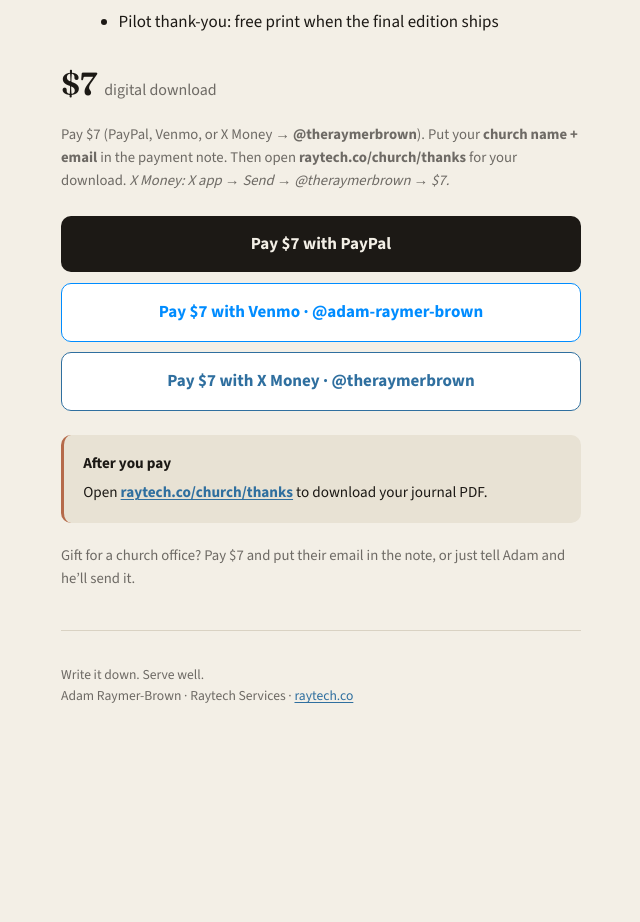
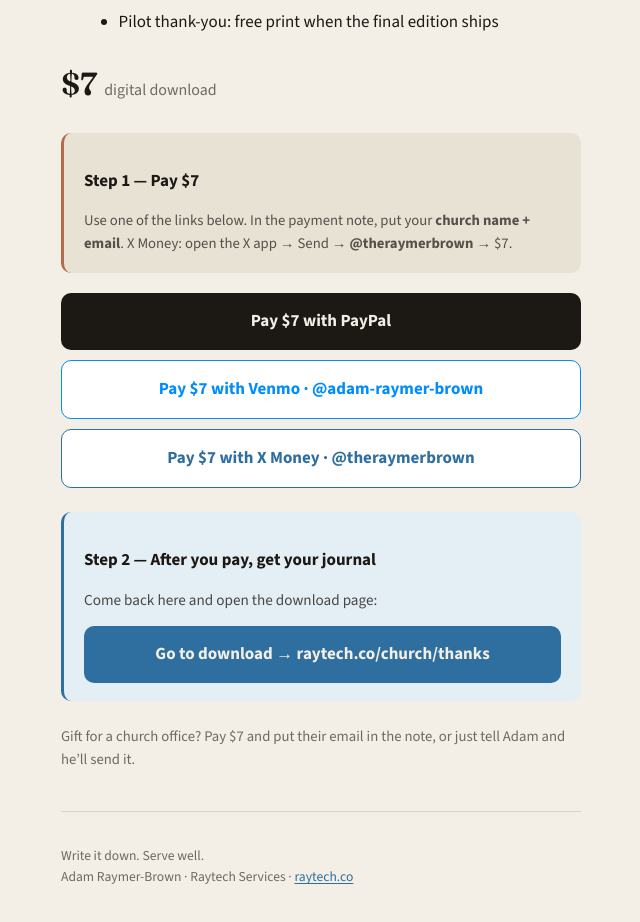
Before and after one commit to RaytechServices/raytech-web, a Next.js app: page /church in a window 1280 px wide. Shown: the part 388-1310 px from the top of the page, without its empty margins (319-959 px from the left). Before the commit the page ends 1164 px from the top, so only its background shows below. Built offline with nearby package versions, Linux system fonts and the light colour scheme.

Commit message:
Clarify /church: Step 1 pay, Step 2 download link

```diff
--- a/src/app/church/page.tsx
+++ b/src/app/church/page.tsx
@@ -5,6 +5,15 @@ export const metadata: Metadata = {
   title: "The 12-Week Tech Journal — $7 Pilot | Raytech Services",
   description:
     "Get church tech out of your head — from scattered notes to one written place. $7 digital pilot.",
+};
+
+const btnBase = {
+  display: "block",
+  textAlign: "center",
+  textDecoration: "none",
+  fontWeight: 700,
+  padding: "0.95rem 1rem",
+  borderRadius: 10,
 };
 
 export default function ChurchJournalPage() {
@@ -74,33 +83,36 @@ export default function ChurchJournalPage() {
           <li style={{ margin: "0.4rem 0" }}>“I don’t know” is a good answer</li>
           <li style={{ margin: "0.4rem 0" }}>Pilot thank-you: free print when the final edition ships</li>
         </ul>
-        <p style={{ fontFamily: "Fraunces, Georgia, serif", fontSize: "2rem", fontWeight: 700, margin: "1.25rem 0 0.35rem" }}>
+
+        <p style={{ fontFamily: "Fraunces, Georgia, serif", fontSize: "2rem", fontWeight: 700, margin: "1.25rem 0 1.5rem" }}>
           $7{" "}
           <span style={{ fontSize: "1rem", fontWeight: 500, color: "rgba(28,25,21,0.62)", fontFamily: '"Source Sans 3", sans-serif' }}>
             digital download
           </span>
         </p>
-        <p style={{ fontSize: "0.92rem", color: "rgba(28,25,21,0.62)", marginBottom: "1.5rem" }}>
-          Pay $7 (PayPal, Venmo, or X Money → <strong>@theraymerbrown</strong>). Put your{" "}
-          <strong>church name + email</strong> in the payment note. Then open{" "}
-          <strong>raytech.co/church/thanks</strong> for your download.{" "}
-          <em>X Money: X app → Send → @theraymerbrown → $7.</em>
-        </p>
-        <div style={{ display: "flex", flexDirection: "column", gap: "0.65rem", margin: "1.25rem 0" }}>
+
+        <div
+          style={{
+            background: "#e8e2d4",
+            borderRadius: 10,
+            padding: "1.15rem 1.25rem",
+            marginBottom: "1.25rem",
+            borderLeft: "3px solid #b56a4a",
+          }}
+        >
+          <p style={{ fontWeight: 700, marginBottom: "0.45rem" }}>Step 1 — Pay $7</p>
+          <p style={{ fontSize: "0.92rem", color: "rgba(28,25,21,0.72)", marginBottom: 0 }}>
+            Use one of the links below. In the payment note, put your <strong>church name + email</strong>.
+            X Money: open the X app → Send → <strong>@theraymerbrown</strong> → $7.
+          </p>
+        </div>
+
+        <div style={{ display: "flex", flexDirection: "column", gap: "0.65rem", margin: "0 0 1.5rem" }}>
           <a
             href="https://www.paypal.com/paypalme/adamraymer826/7"
             target="_blank"
             rel="noopener noreferrer"
-            style={{
-              display: "block",
-              textAlign: "center",
-              textDecoration: "none",
-              fontWeight: 700,
-              padding: "0.95rem 1rem",
-              borderRadius: 10,
-              background: "#1c1915",
-              color: "#f3efe6",
-            }}
+            style={{ ...btnBase, background: "#1c1915", color: "#f3efe6" }}
           >
             Pay $7 with PayPal
           </a>
@@ -108,17 +120,7 @@ export default function ChurchJournalPage() {
             href="https://venmo.com/u/adam-raymer-brown?txn=pay&amount=7&note=12-Week%20Tech%20Journal"
             target="_blank"
             rel="noopener noreferrer"
-            style={{
-              display: "block",
-              textAlign: "center",
-              textDecoration: "none",
-              fontWeight: 700,
-              padding: "0.95rem 1rem",
-              borderRadius: 10,
-              border: "1.5px solid #008CFF",
-              color: "#008CFF",
-              background: "#fff",
-            }}
+            style={{ ...btnBase, border: "1.5px solid #008CFF", color: "#008CFF", background: "#fff" }}
           >
             Pay $7 with Venmo · @adam-raymer-brown
           </a>
@@ -126,39 +128,37 @@ export default function ChurchJournalPage() {
             href="https://x.com/theraymerbrown"
             target="_blank"
             rel="noopener noreferrer"
-            style={{
-              display: "block",
-              textAlign: "center",
-              textDecoration: "none",
-              fontWeight: 700,
-              padding: "0.95rem 1rem",
-              borderRadius: 10,
-              border: "1.5px solid #2f6f9f",
-              color: "#2f6f9f",
-              background: "#fff",
-            }}
+            style={{ ...btnBase, border: "1.5px solid #2f6f9f", color: "#2f6f9f", background: "#fff" }}
           >
             Pay $7 with X Money · @theraymerbrown
           </a>
         </div>
+
         <div
           style={{
-            background: "#e8e2d4",
+            background: "#e4eef5",
             borderRadius: 10,
-            padding: "1.1rem 1.2rem",
-            marginTop: "1.5rem",
-            fontSize: "0.95rem",
-            borderLeft: "3px solid #b56a4a",
+            padding: "1.15rem 1.25rem",
+            borderLeft: "3px solid #2f6f9f",
           }}
         >
-          <strong style={{ display: "block", marginBottom: "0.35rem" }}>After you pay</strong>
-          Open{" "}
-          <Link href="/church/thanks" style={{ color: "#2f6f9f", fontWeight: 700 }}>
-            raytech.co/church/thanks
-          </Link>{" "}
-          to download your journal PDF.
+          <p style={{ fontWeight: 700, marginBottom: "0.45rem" }}>Step 2 — After you pay, get your journal</p>
+          <p style={{ fontSize: "0.95rem", marginBottom: "0.85rem", color: "rgba(28,25,21,0.78)" }}>
+            Come back here and open the download page:
+          </p>
+          <Link
+            href="/church/thanks"
+            style={{
+              ...btnBase,
+              background: "#2f6f9f",
+              color: "#f3efe6",
+            }}
+          >
+            Go to download → raytech.co/church/thanks
+          </Link>
         </div>
-        <p style={{ marginTop: "1.35rem", fontSize: "0.92rem", color: "rgba(28,25,21,0.62)" }}>
+
+        <p style={{ marginTop: "1.5rem", fontSize: "0.92rem", color: "rgba(28,25,21,0.62)" }}>
           Gift for a church office? Pay $7 and put their email in the note, or just tell Adam and he’ll send it.
         </p>
         <div
```
